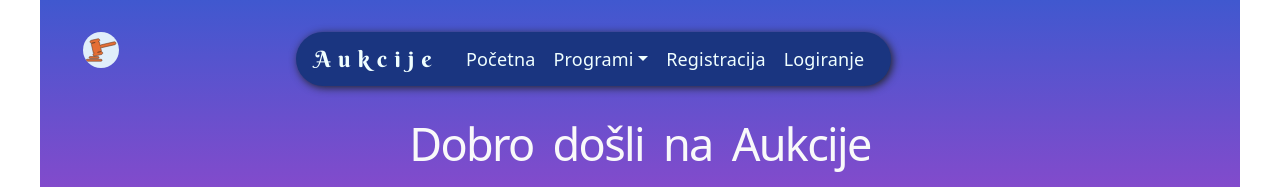
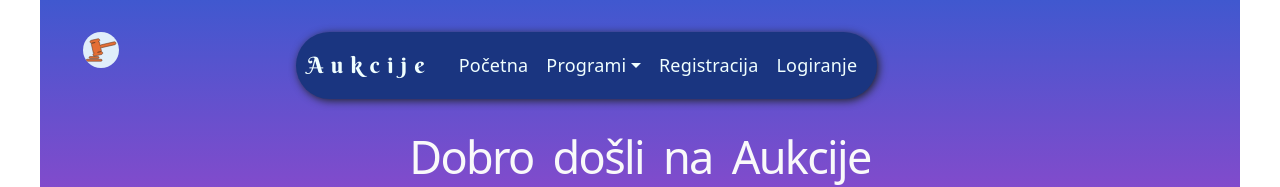
Before and after one commit to androwebgraphic/Aukcije, a React (Vite) app: page / in a window 1280 px wide. Shown: the top 187 px of the page. Built offline with nearby package versions, Linux system fonts and the light colour scheme.

Commit message:
Update App.css

```diff
--- a/src/App.css
+++ b/src/App.css
@@ -146,7 +146,7 @@ p.storage span {
 .navbar {
   /* margin-bottom: 1rem; */
   margin-right: auto;
-  padding: 0 1rem 0 1rem;
+  padding: 0 .2rem 0 .2rem;
   background-color: var(--main-color);
   border-radius: 2rem;
   box-shadow: .1rem .1rem .5rem;
@@ -156,11 +156,14 @@ p.storage span {
 
 .navbar-toggler,
 .navbar-toggler-collapsed {
-  border: none
+  border: none;
     /* background-color:var(--primary-txt); */
 
 }
+.navbar-expand-sm{
 
+  padding: .6rem;
+}
 .navbar a {
 
 
@@ -210,6 +213,7 @@ a.dropdown-item {
 
   background-color: #1A3580;
   border:none;
+  border-radius: 2rem;
 }
 .dropdown{
 
@@ -218,13 +222,15 @@ a.dropdown-item {
  .show {
 
   background-color: #3e5698;
-    /* border-radius: .7rem; */
+    border-radius: .7rem;
     /* border:none; */
+    padding: .4rem;
 
 }
 a.dropdown-toggle .nav-link{
 
   background-color:#3e5698 ;
+
 
 }
 a.nav-link{
```
